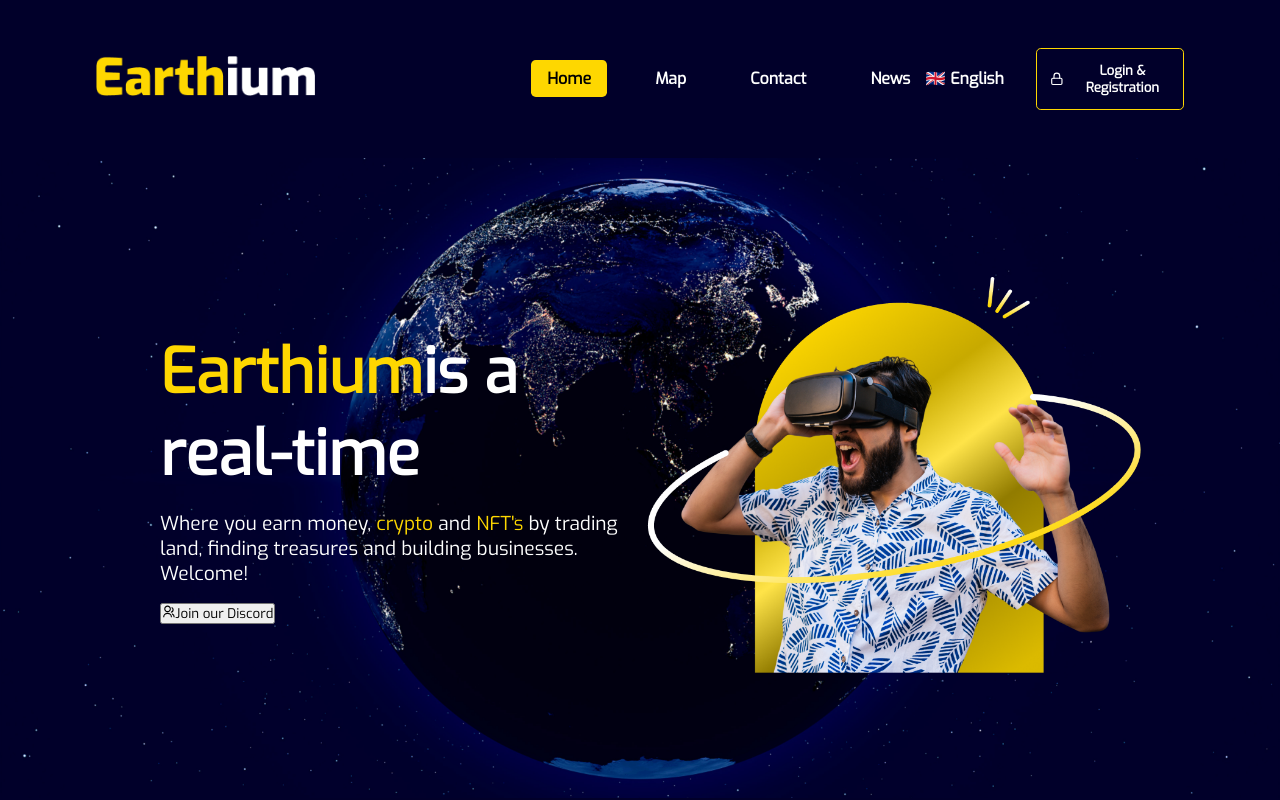
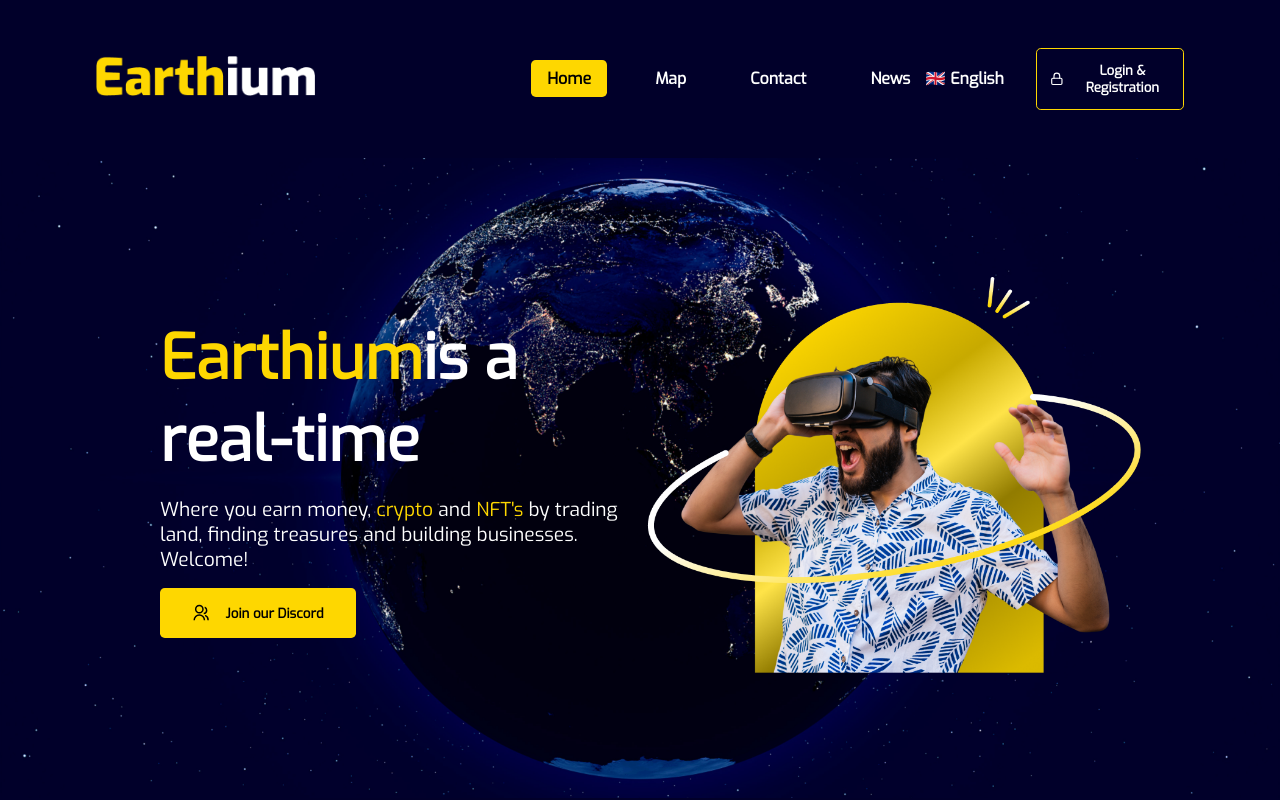
Before and after one commit to httpcyberdata/react-crypt-game-website, a React (Create React App) app: page / in a window 1280 px wide. Shown: the top 800 px of the page. Built offline with nearby package versions, Linux system fonts and the light colour scheme.

Commit message:
styled & created BuySell Component

```diff
--- a/src/components/Button.jsx
+++ b/src/components/Button.jsx
@@ -17,5 +17,20 @@
 
 
 const Btn = styled.button`
+	background-color: var(--primary-color);
+	padding: 1rem 2rem;
+	border-radius: 0.3rem;
+	border: none;
+	outline: none;
+	display: flex;
+	justify-content: center;
+	align-items: center;
+	gap: 1rem;
+	font-weight: bold;
+	cursor: pointer;
+
+	svg {
+		font-size: 1.1rem;
+	}
 
 `;
--- a/src/components/BuySell.jsx
+++ b/src/components/BuySell.jsx
@@ -1,9 +1,65 @@
 import React from 'react'
+import styled from 'styled-components';
+import buySell1 from '../assets/buy-sell-1.png';
+import buySell2 from '../assets/buy-sell-2.png';
+import buySell3 from '../assets/buy-sell-3.png';
 
 export default function BuySell() {
 	return (
-		<div>
-
-		</div>
+		<Section>
+			<div className="row">
+				<div className="col" id="buySell1">
+					<img src={buySell1} alt="Buy Sell"/>
+					<div class="text">
+						<h2>
+							Buy and Sell Virtual <span>Lands</span> and
+							<span>Properties</span>
+						</h2>
+					</div>
+				</div>
+				<div className="col" id="buySell2">
+					<div class="text">
+						<h2>
+							Buy and Sell Virtual
+							<span>Virtual Resources</span>
+							and Businesses
+						</h2>
+					</div>
+					<img src={buySell2} alt="Buy Sell"/>
+				</div>
+				<div className="col" id="buySell2">
+				<img src={buySell3} alt="Buy Sell"/>
+					<div class="text">
+						<h2>
+							Earn <span>REKK</span>,  a new kind of reality-backed cryptocurrency
+						</h2>
+					</div>
+				</div>
+			</div>
+		</Section>
 	)
 }
+
+const Section = styled.section`
+	margin: 6rem 10rem;
+	.row {
+		display: flex;
+		gap: 8rem;
+		flex-direction: column;
+		.col {
+			display: flex;
+			justify-content: center;
+			align-items: center;
+			gap: 2rem;
+			img {
+				height: 60vh;
+			}
+			h2 {
+				font-size: 3rem;
+				span {
+					color: var(--primary-color);
+				}
+			}
+		}
+	}
+`;
```
